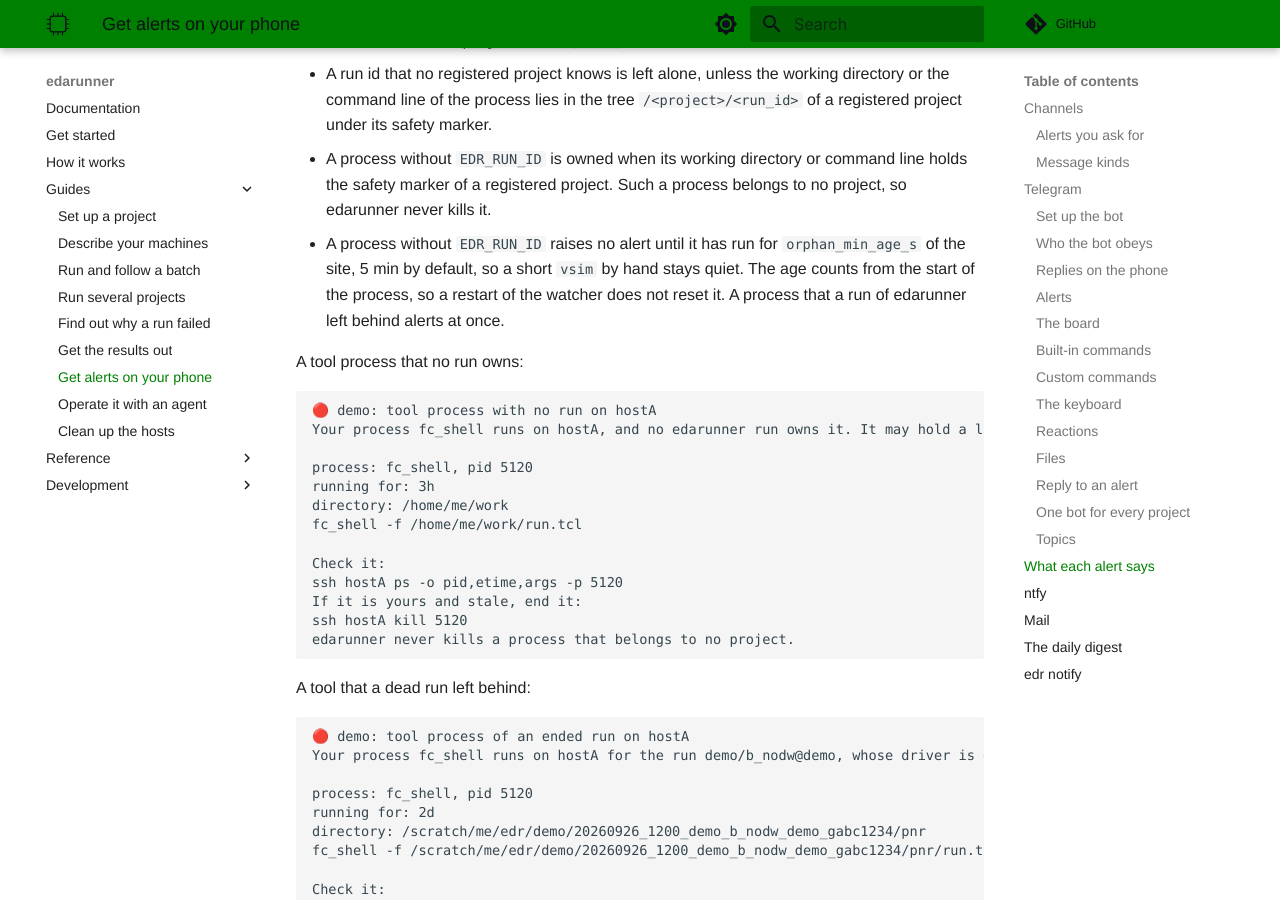
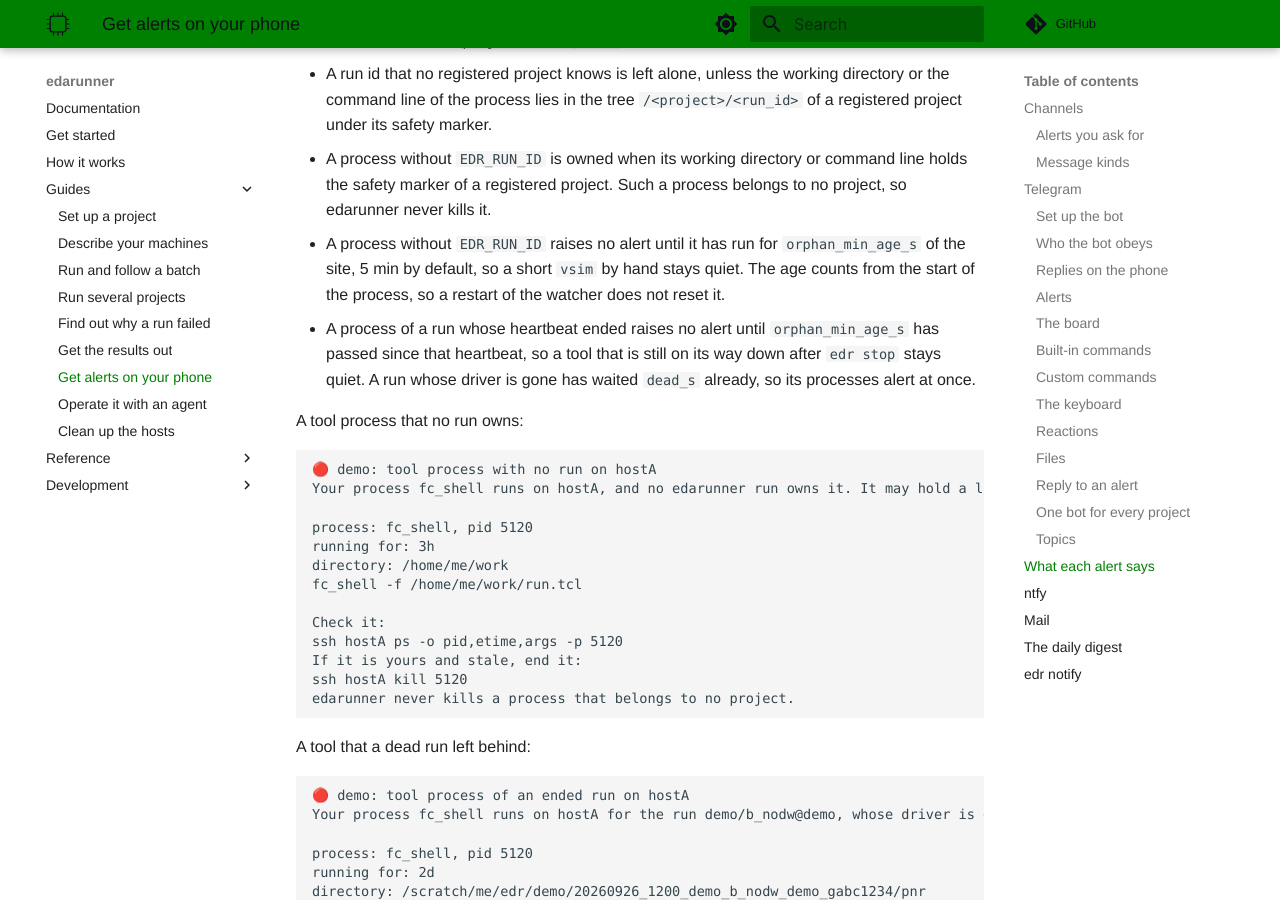
Before and after one commit to lionnus/edarunner, an MkDocs documentation site: the page built from docs/guides/alerts.md, in a window 1280 px wide and 900 px high, scrolled down 16872 px. Built offline with MkDocs 1.6.1 and Material for MkDocs 9.7.7, drawn with Linux system fonts in a browser that asks for light colours; comment, search, counter and statistics services are not loaded.

Commit message:
:bug: census: Wait orphan_min_age_s after the last heartbeat of an ended run before its tools count as orphans

```diff
--- a/docs/guides/alerts.md
+++ b/docs/guides/alerts.md
@@ -753,8 +753,11 @@ driver sets it for every stage command of every project.
 - A process without `EDR_RUN_ID` raises no alert until it has run for
   `orphan_min_age_s` of the site, 5 min by default, so a short `vsim` by
   hand stays quiet. The age counts from the start of the process, so a
-  restart of the watcher does not reset it. A process that a run of
-  edarunner left behind alerts at once.
+  restart of the watcher does not reset it.
+- A process of a run whose heartbeat ended raises no alert until
+  `orphan_min_age_s` has passed since that heartbeat, so a tool that is
+  still on its way down after `edr stop` stays quiet. A run whose driver
+  is gone has waited `dead_s` already, so its processes alert at once.
 
 A tool process that no run owns:
 
```
Also changed, not shown: docs/guides/site.md (+4 -2 lines), docs/reference/configuration.md (+1 -1 lines), docs/reference/states.md (+1 -1 lines), 4 other files.
